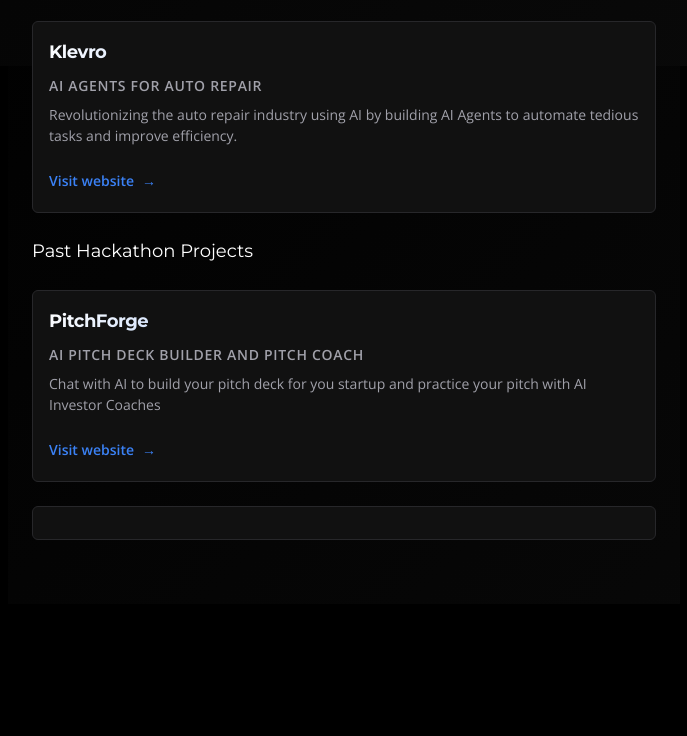
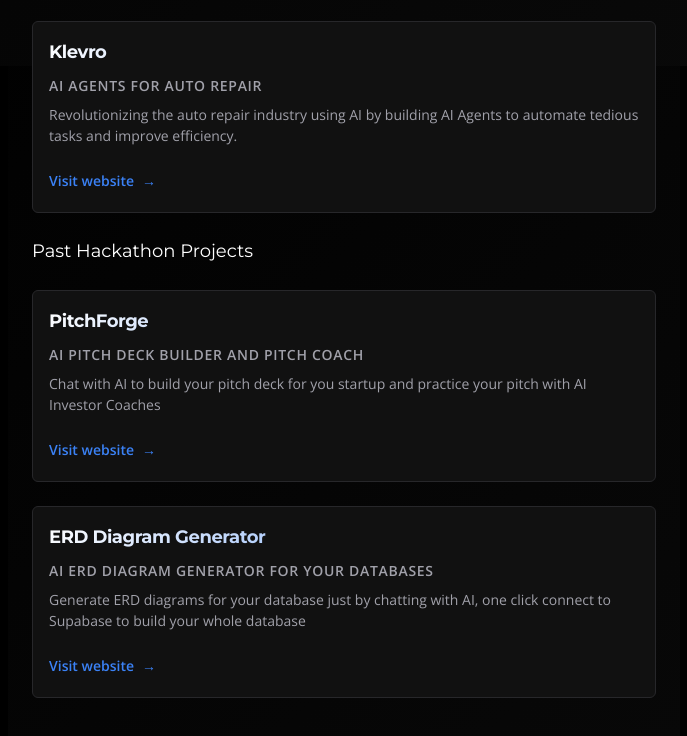
Before and after one commit to RahimMirani/Personal-Website, a plain HTML site: page index.html in a window 1280 px wide. Shown: the part 734-1470 px from the top of the page, without its empty margins (296-983 px from the left). Before the commit the page ends 1338 px from the top, so only its background shows below. Drawn offline with nearby package versions, Linux system fonts and the light colour scheme; a script that the page names is missing.

Commit message:
Added erd generator project

```diff
--- a/index.html
+++ b/index.html
@@ -74,8 +74,12 @@
                 <p>Chat with AI to build your pitch deck for you startup and practice your pitch with AI Investor Coaches</p>
                 <a href="https://pitchforge.chat/" class="project-link" target="_blank" rel="noopener noreferrer">Visit website</a>
             </div>
+            <div class="project">
+                <h3>ERD Diagram Generator</h3>
+                <p class="project-subtitle">AI ERD Diagram Generator for your databases</p>
+                <p>Generate ERD diagrams for your database just by chatting with AI, one click connect to Supabase to build your whole database</p>
+                <a href="https://www.erddiagram.chat/" class="project-link" target="_blank" rel="noopener noreferrer">Visit website</a>
 
-            <div class="project"></div>
         </section>
     </main>
 </body>
```
